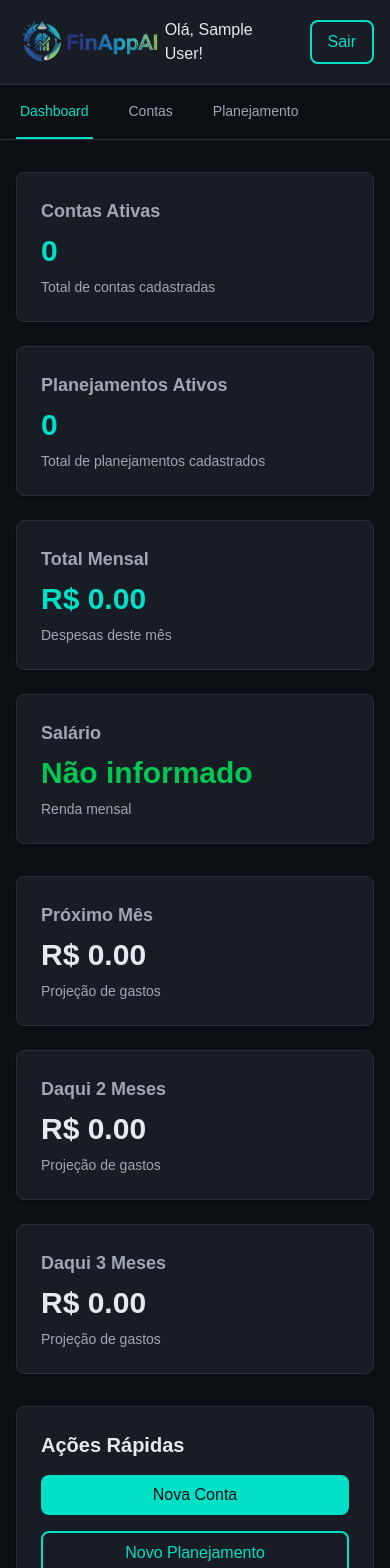
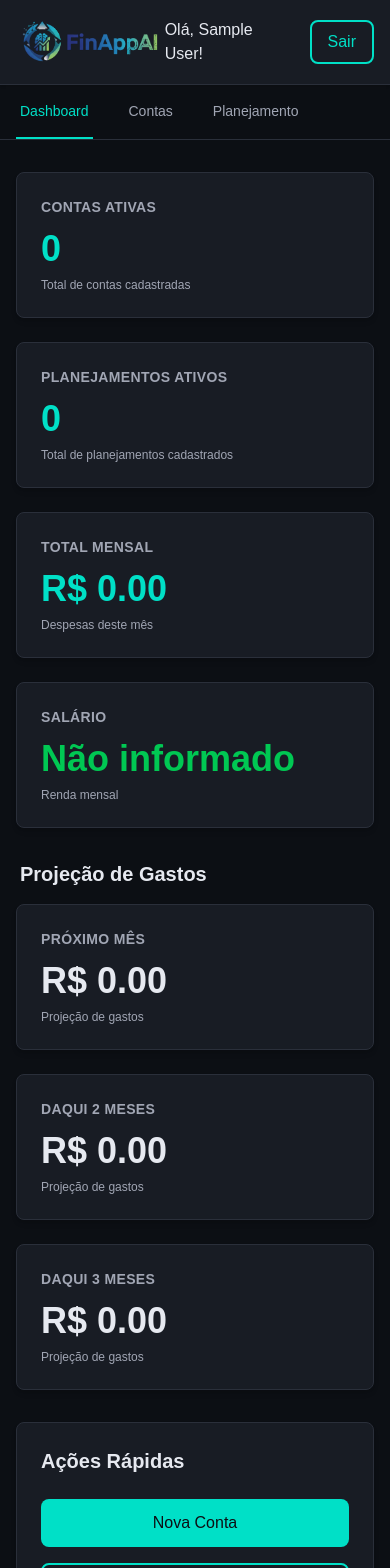
Before and after one commit to DevVeniltonJunior/tcc_front_end, a Next.js app: page /dashboard in a window 390 px wide. Shown: the top 1568 px of the page. Built offline with nearby package versions, Linux system fonts and the light colour scheme; no server answers; sample sign-in values are in the browser's storage.

Commit message:
feat: enhance dashboard with new modals for bill and planning management, including create and generate functionalities, and update UI for better responsiveness

```diff
--- a/app/dashboard/page.tsx
+++ b/app/dashboard/page.tsx
@@ -7,14 +7,20 @@ import { useAuth } from '@/lib/hooks/useAuth';
 import Loading from '@/components/Loading';
 import Button from '@/components/Button';
 import Tabs from '@/components/Tabs';
-import { userService } from '@/lib/services';
-import { UserSummary } from '@/types';
+import BillModal from '@/components/BillModal';
+import PlanningModal from '@/components/PlanningModal';
+import GeneratePlanningModal from '@/components/GeneratePlanningModal';
+import { userService, billService, planningService } from '@/lib/services';
+import { UserSummary, CreateBillRequest, UpdateBillRequest, CreatePlanningRequest, UpdatePlanningRequest, GeneratePlanningRequest } from '@/types';
 
 export default function DashboardPage() {
   const router = useRouter();
   const { user, loading, isAuthenticated, logout } = useAuth();
   const [summary, setSummary] = useState<UserSummary | null>(null);
   const [loadingSummary, setLoadingSummary] = useState(true);
+  const [isBillModalOpen, setIsBillModalOpen] = useState(false);
+  const [isPlanningModalOpen, setIsPlanningModalOpen] = useState(false);
+  const [isGeneratePlanningModalOpen, setIsGeneratePlanningModalOpen] = useState(false);
 
   useEffect(() => {
     if (!loading && !isAuthenticated) {
@@ -38,6 +44,39 @@ export default function DashboardPage() {
       console.error('Erro ao buscar resumo do usuário:', error);
     } finally {
       setLoadingSummary(false);
+    }
+  };
+
+  const handleCreateBill = async (data: CreateBillRequest | UpdateBillRequest) => {
+    try {
+      await billService.createBill(data as CreateBillRequest);
+      await fetchSummary(); // Atualiza o resumo após criar a conta
+      alert('Conta criada com sucesso!');
+    } catch (error) {
+      console.error('Erro ao criar conta:', error);
+      throw error;
+    }
+  };
+
+  const handleCreatePlanning = async (data: CreatePlanningRequest | UpdatePlanningRequest) => {
+    try {
+      await planningService.createPlanning(data as CreatePlanningRequest);
+      await fetchSummary(); // Atualiza o resumo após criar o planejamento
+      alert('Planejamento criado com sucesso!');
+    } catch (error) {
+      console.error('Erro ao criar planejamento:', error);
+      throw error;
+    }
+  };
+
+  const handleGeneratePlanning = async (data: GeneratePlanningRequest) => {
+    try {
+      await planningService.generatePlanning(data);
+      await fetchSummary(); // Atualiza o resumo após gerar o planejamento
+      alert('Planejamento gerado com sucesso pela IA!');
+    } catch (error) {
+      console.error('Erro ao gerar planejamento:', error);
+      throw error;
     }
   };
 
@@ -77,84 +116,108 @@ export default function DashboardPage() {
       {/* Main Content */}
       <main className="max-w-7xl mx-auto px-4 sm:px-6 lg:px-8 py-8">
         {/* Summary Cards - Row 1 */}
-        <div className="grid grid-cols-1 md:grid-cols-3 gap-6 mb-8">
+        <div className="grid grid-cols-1 sm:grid-cols-2 lg:grid-cols-4 gap-6 mb-8">
           {/* Card 1 - Contas Ativas */}
-          <div className="rounded-lg shadow p-6" style={{ backgroundColor: 'var(--color-surface)', border: '1px solid var(--color-border)' }}>
-            <h2 className="text-lg font-semibold mb-2" style={{ color: 'var(--color-text-secondary)' }}>Contas Ativas</h2>
-            <p className="text-3xl font-bold" style={{ color: 'var(--color-primary)' }}>
+          <div className="rounded-lg shadow-md p-6 transition-all hover:shadow-lg" style={{ backgroundColor: 'var(--color-surface)', border: '1px solid var(--color-border)' }}>
+            <h2 className="text-sm font-semibold mb-3 uppercase tracking-wide" style={{ color: 'var(--color-text-secondary)' }}>Contas Ativas</h2>
+            <p className="text-4xl font-bold mb-2" style={{ color: 'var(--color-primary)' }}>
               {summary?.billsActiveCount || 0}
             </p>
-            <p className="text-sm mt-2" style={{ color: 'var(--color-text-secondary)' }}>Total de contas cadastradas</p>
+            <p className="text-xs" style={{ color: 'var(--color-text-secondary)' }}>Total de contas cadastradas</p>
           </div>
 
-          {/* Card 1 - Planejamentos Ativos */}
-          <div className="rounded-lg shadow p-6" style={{ backgroundColor: 'var(--color-surface)', border: '1px solid var(--color-border)' }}>
-            <h2 className="text-lg font-semibold mb-2" style={{ color: 'var(--color-text-secondary)' }}>Planejamentos Ativos</h2>
-            <p className="text-3xl font-bold" style={{ color: 'var(--color-primary)' }}>
+          {/* Card 2 - Planejamentos Ativos */}
+          <div className="rounded-lg shadow-md p-6 transition-all hover:shadow-lg" style={{ backgroundColor: 'var(--color-surface)', border: '1px solid var(--color-border)' }}>
+            <h2 className="text-sm font-semibold mb-3 uppercase tracking-wide" style={{ color: 'var(--color-text-secondary)' }}>Planejamentos Ativos</h2>
+            <p className="text-4xl font-bold mb-2" style={{ color: 'var(--color-primary)' }}>
               {summary?.planningsCount || 0}
             </p>
-            <p className="text-sm mt-2" style={{ color: 'var(--color-text-secondary)' }}>Total de planejamentos cadastrados</p>
+            <p className="text-xs" style={{ color: 'var(--color-text-secondary)' }}>Total de planejamentos cadastrados</p>
           </div>
 
           {/* Card 3 - Total Mensal */}
-          <div className="rounded-lg shadow p-6" style={{ backgroundColor: 'var(--color-surface)', border: '1px solid var(--color-border)' }}>
-            <h2 className="text-lg font-semibold mb-2" style={{ color: 'var(--color-text-secondary)' }}>Total Mensal</h2>
-            <p className="text-3xl font-bold" style={{ color: 'var(--color-primary)' }}>
+          <div className="rounded-lg shadow-md p-6 transition-all hover:shadow-lg" style={{ backgroundColor: 'var(--color-surface)', border: '1px solid var(--color-border)' }}>
+            <h2 className="text-sm font-semibold mb-3 uppercase tracking-wide" style={{ color: 'var(--color-text-secondary)' }}>Total Mensal</h2>
+            <p className="text-4xl font-bold mb-2" style={{ color: 'var(--color-primary)' }}>
               R$ {summary?.totalBillsValueMonthly?.toFixed(2) || '0.00'}
             </p>
-            <p className="text-sm mt-2" style={{ color: 'var(--color-text-secondary)' }}>Despesas deste mês</p>
+            <p className="text-xs" style={{ color: 'var(--color-text-secondary)' }}>Despesas deste mês</p>
           </div>
 
           {/* Card 4 - Salário */}
-          <div className="rounded-lg shadow p-6" style={{ backgroundColor: 'var(--color-surface)', border: '1px solid var(--color-border)' }}>
-            <h2 className="text-lg font-semibold mb-2" style={{ color: 'var(--color-text-secondary)' }}>Salário</h2>
-            <p className="text-3xl font-bold" style={{ color: 'var(--color-success)' }}>
+          <div className="rounded-lg shadow-md p-6 transition-all hover:shadow-lg" style={{ backgroundColor: 'var(--color-surface)', border: '1px solid var(--color-border)' }}>
+            <h2 className="text-sm font-semibold mb-3 uppercase tracking-wide" style={{ color: 'var(--color-text-secondary)' }}>Salário</h2>
+            <p className="text-4xl font-bold mb-2" style={{ color: 'var(--color-success)' }}>
               {summary?.salary ? `R$ ${summary?.salary.toFixed(2)}` : 'Não informado'}
             </p>
-            <p className="text-sm mt-2" style={{ color: 'var(--color-text-secondary)' }}>Renda mensal</p>
+            <p className="text-xs" style={{ color: 'var(--color-text-secondary)' }}>Renda mensal</p>
           </div>
         </div>
 
         {/* Projection Cards - Row 2 */}
-        <div className="grid grid-cols-1 md:grid-cols-3 gap-6 mb-8">
+        <div className="mb-8">
+          <h3 className="text-xl font-bold mb-4 px-1" style={{ color: 'var(--color-text-primary)' }}>Projeção de Gastos</h3>
+          <div className="grid grid-cols-1 md:grid-cols-3 gap-6">
             {/* Card 5 - Próximo Mês */}
-          <div className="rounded-lg shadow p-6" style={{ backgroundColor: 'var(--color-surface)', border: '1px solid var(--color-border)' }}>
-            <h2 className="text-lg font-semibold mb-2" style={{ color: 'var(--color-text-secondary)' }}>Próximo Mês</h2>
-            <p className="text-3xl font-bold" style={{ color: 'var(--color-warning)' }}>
+            <div className="rounded-lg shadow-md p-6 transition-all hover:shadow-lg" style={{ backgroundColor: 'var(--color-surface)', border: '1px solid var(--color-border)' }}>
+              <h2 className="text-sm font-semibold mb-3 uppercase tracking-wide" style={{ color: 'var(--color-text-secondary)' }}>Próximo Mês</h2>
+              <p className="text-4xl font-bold mb-2" style={{ color: 'var(--color-warning)' }}>
                 R$ {summary?.partialValueNextMonth?.toFixed(2) || '0.00'}
               </p>
-            <p className="text-sm mt-2" style={{ color: 'var(--color-text-secondary)' }}>Projeção de gastos</p>
+              <p className="text-xs" style={{ color: 'var(--color-text-secondary)' }}>Projeção de gastos</p>
             </div>
 
             {/* Card 6 - Daqui 2 Meses */}
-          <div className="rounded-lg shadow p-6" style={{ backgroundColor: 'var(--color-surface)', border: '1px solid var(--color-border)' }}>
-            <h2 className="text-lg font-semibold mb-2" style={{ color: 'var(--color-text-secondary)' }}>Daqui 2 Meses</h2>
-            <p className="text-3xl font-bold" style={{ color: 'var(--color-warning)' }}>
+            <div className="rounded-lg shadow-md p-6 transition-all hover:shadow-lg" style={{ backgroundColor: 'var(--color-surface)', border: '1px solid var(--color-border)' }}>
+              <h2 className="text-sm font-semibold mb-3 uppercase tracking-wide" style={{ color: 'var(--color-text-secondary)' }}>Daqui 2 Meses</h2>
+              <p className="text-4xl font-bold mb-2" style={{ color: 'var(--color-warning)' }}>
                 R$ {summary?.partialValue2MonthsLater?.toFixed(2) || '0.00'}
               </p>
-            <p className="text-sm mt-2" style={{ color: 'var(--color-text-secondary)' }}>Projeção de gastos</p>
+              <p className="text-xs" style={{ color: 'var(--color-text-secondary)' }}>Projeção de gastos</p>
             </div>
 
             {/* Card 7 - Daqui 3 Meses */}
-          <div className="rounded-lg shadow p-6" style={{ backgroundColor: 'var(--color-surface)', border: '1px solid var(--color-border)' }}>
-            <h2 className="text-lg font-semibold mb-2" style={{ color: 'var(--color-text-secondary)' }}>Daqui 3 Meses</h2>
-            <p className="text-3xl font-bold" style={{ color: 'var(--color-warning)' }}>
+            <div className="rounded-lg shadow-md p-6 transition-all hover:shadow-lg" style={{ backgroundColor: 'var(--color-surface)', border: '1px solid var(--color-border)' }}>
+              <h2 className="text-sm font-semibold mb-3 uppercase tracking-wide" style={{ color: 'var(--color-text-secondary)' }}>Daqui 3 Meses</h2>
+              <p className="text-4xl font-bold mb-2" style={{ color: 'var(--color-warning)' }}>
                 R$ {summary?.partialValue3MonthsLater?.toFixed(2) || '0.00'}
               </p>
-            <p className="text-sm mt-2" style={{ color: 'var(--color-text-secondary)' }}>Projeção de gastos</p>
+              <p className="text-xs" style={{ color: 'var(--color-text-secondary)' }}>Projeção de gastos</p>
+            </div>
           </div>
         </div>
 
         {/* Quick Actions */}
-        <div className="rounded-lg shadow p-6" style={{ backgroundColor: 'var(--color-surface)', border: '1px solid var(--color-border)' }}>
-          <h2 className="text-xl font-bold mb-4" style={{ color: 'var(--color-text-primary)' }}>Ações Rápidas</h2>
-          <div className="grid grid-cols-1 md:grid-cols-2 lg:grid-cols-3 gap-4">
-            <Button className="w-full">Nova Conta</Button>
-            <Button variant="secondary" className="w-full">Novo Planejamento</Button>
-            <Button variant="secondary" className="w-full">Gerar com IA</Button>
+        <div className="rounded-lg shadow-md p-6" style={{ backgroundColor: 'var(--color-surface)', border: '1px solid var(--color-border)' }}>
+          <h2 className="text-xl font-bold mb-6" style={{ color: 'var(--color-text-primary)' }}>Ações Rápidas</h2>
+          <div className="grid grid-cols-1 md:grid-cols-3 gap-4">
+            <Button className="w-full py-3" onClick={() => setIsBillModalOpen(true)}>Nova Conta</Button>
+            <Button variant="secondary" className="w-full py-3" onClick={() => setIsPlanningModalOpen(true)}>Novo Planejamento</Button>
+            <Button variant="secondary" className="w-full py-3" onClick={() => setIsGeneratePlanningModalOpen(true)}>Gerar com IA</Button>
           </div>
         </div>
       </main>
+
+      {/* Modals */}
+      <BillModal
+        isOpen={isBillModalOpen}
+        onClose={() => setIsBillModalOpen(false)}
+        onSave={handleCreateBill}
+        mode="create"
+      />
+
+      <PlanningModal
+        isOpen={isPlanningModalOpen}
+        onClose={() => setIsPlanningModalOpen(false)}
+        onSave={handleCreatePlanning}
+        mode="create"
+      />
+
+      <GeneratePlanningModal
+        isOpen={isGeneratePlanningModalOpen}
+        onClose={() => setIsGeneratePlanningModalOpen(false)}
+        onGenerate={handleGeneratePlanning}
+      />
     </div>
   );
 }
```
Lines whose indentation alone changed are shown as unchanged.
